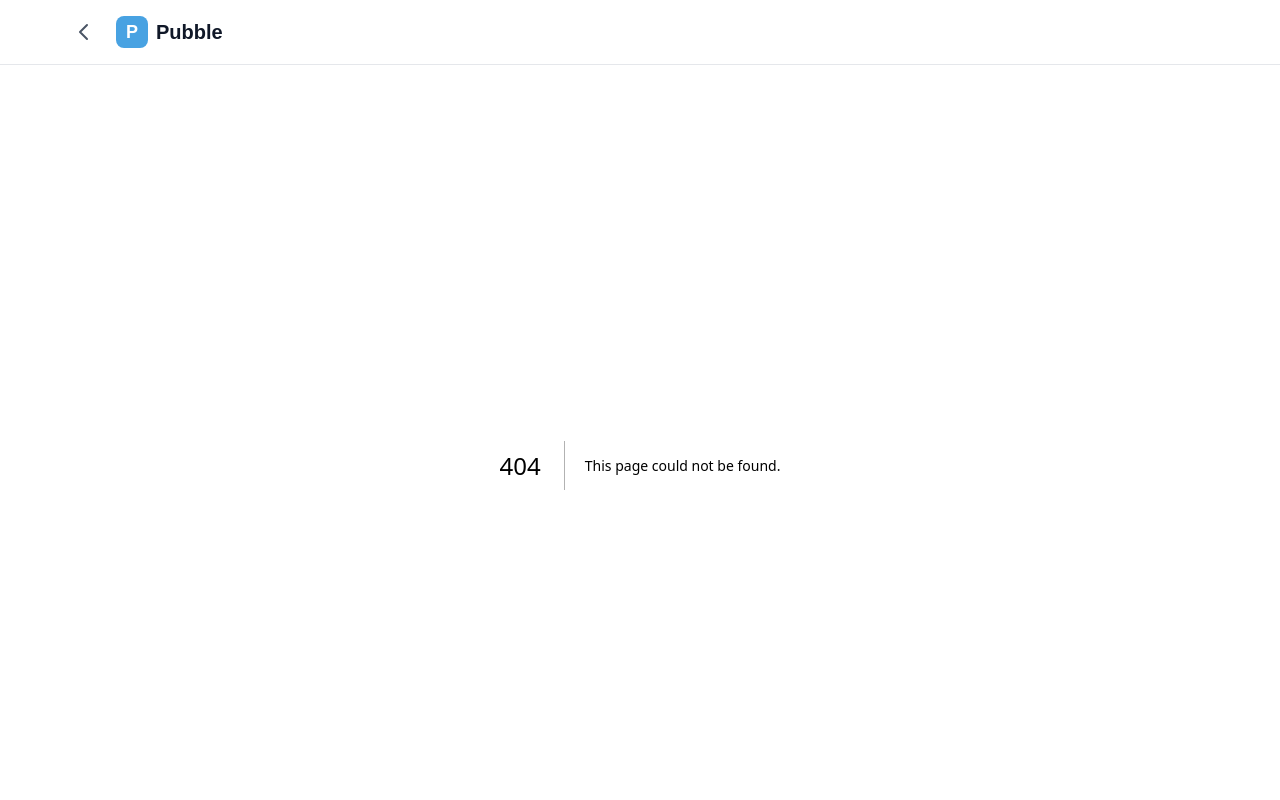
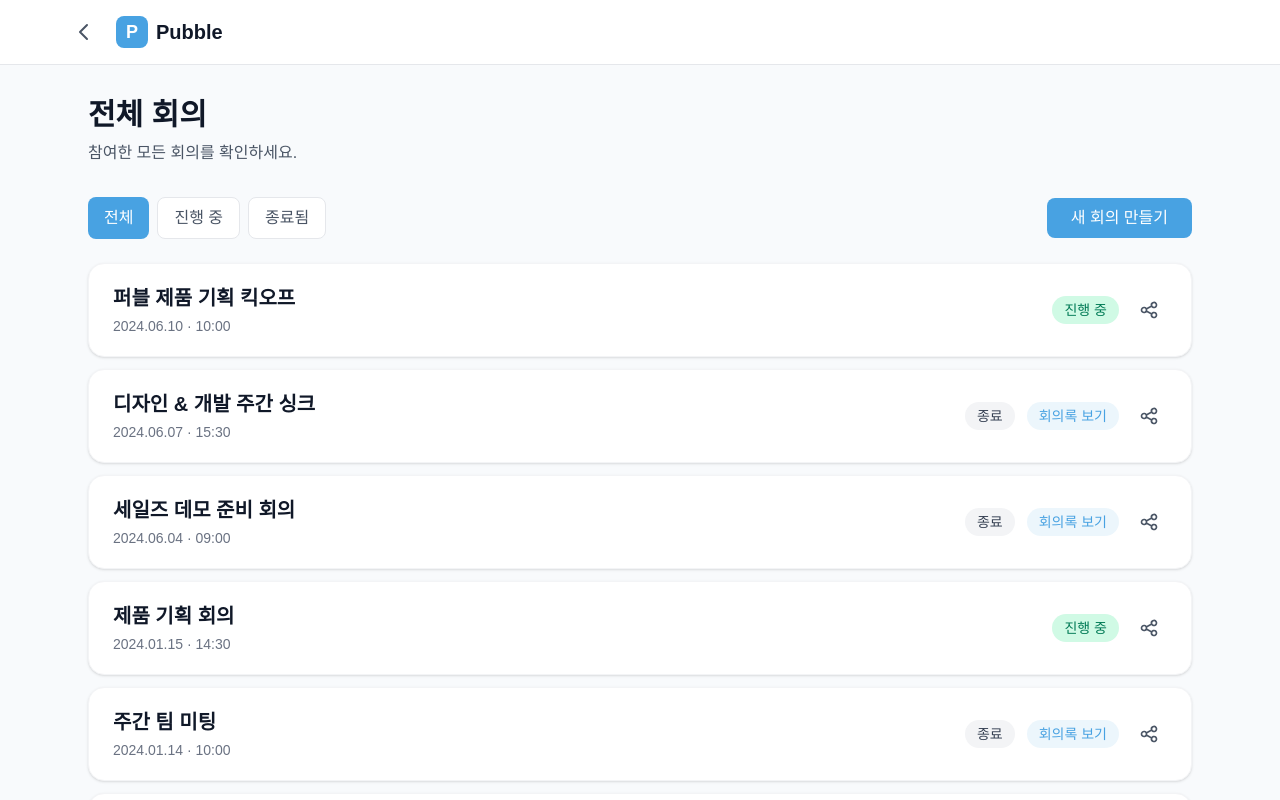
Before and after one commit to open-create/pubble-client, a Next.js app: page /meetings in a window 1280 px wide. Before the commit this address had no page. Shown: the top 800 px of the page. Built offline with nearby package versions, Linux system fonts and the light colour scheme.

Commit message:
Feat: meeting 도메인 관련 페이지 생성 및 cursorrules 수정

```diff
--- /dev/null
+++ b/app/meetings/page.tsx
@@ -0,0 +1,5 @@
+import { MeetingListPage } from '@/pages/meetings/list';
+
+export default function MeetingsPage() {
+  return <MeetingListPage />;
+}
```
Also changed, not shown: app/meetings/[roomId]/page.tsx (renamed from app/room/[roomId]/page.tsx), 1 other file (tests, documents, lock files or other folders).
